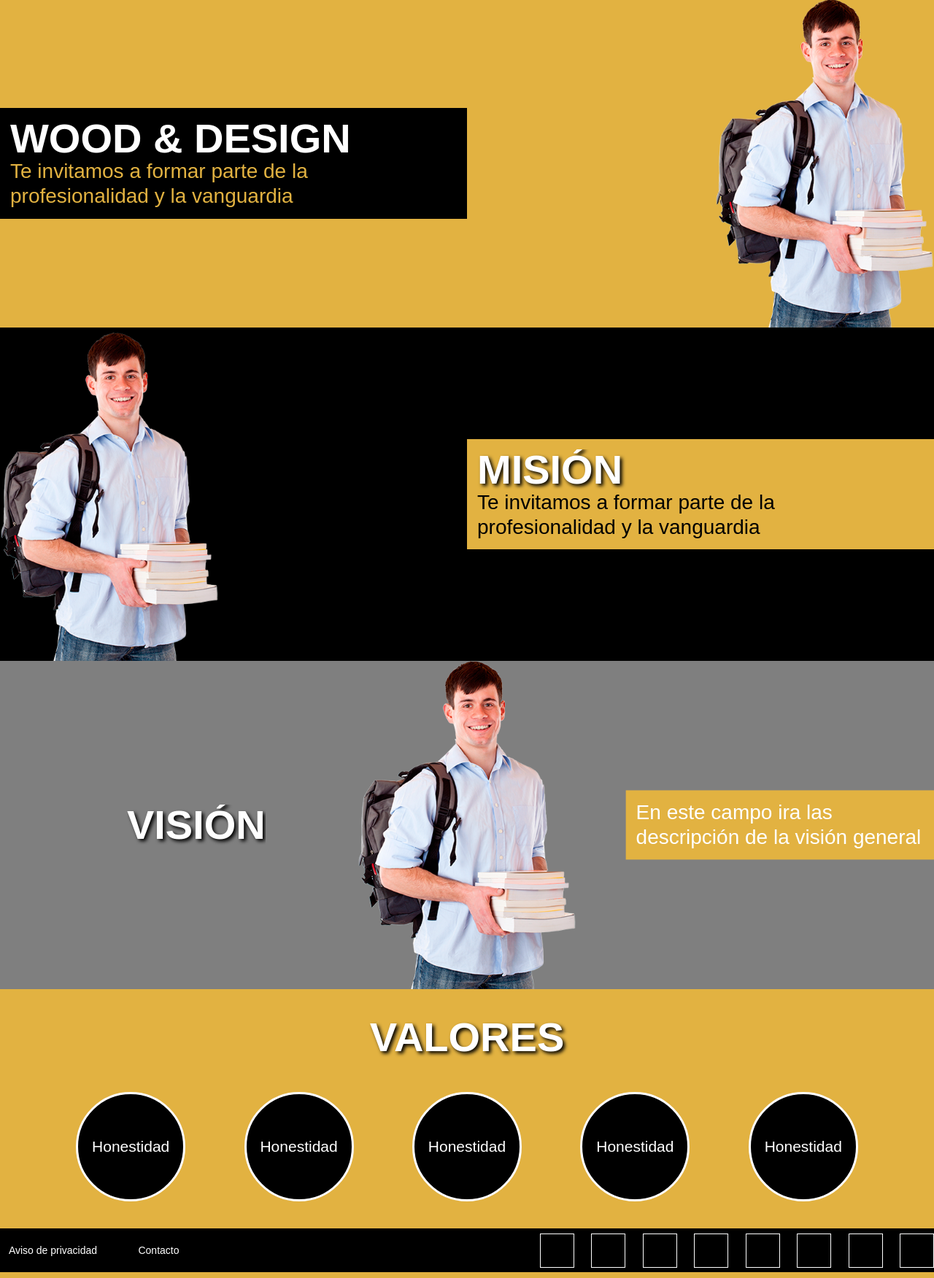
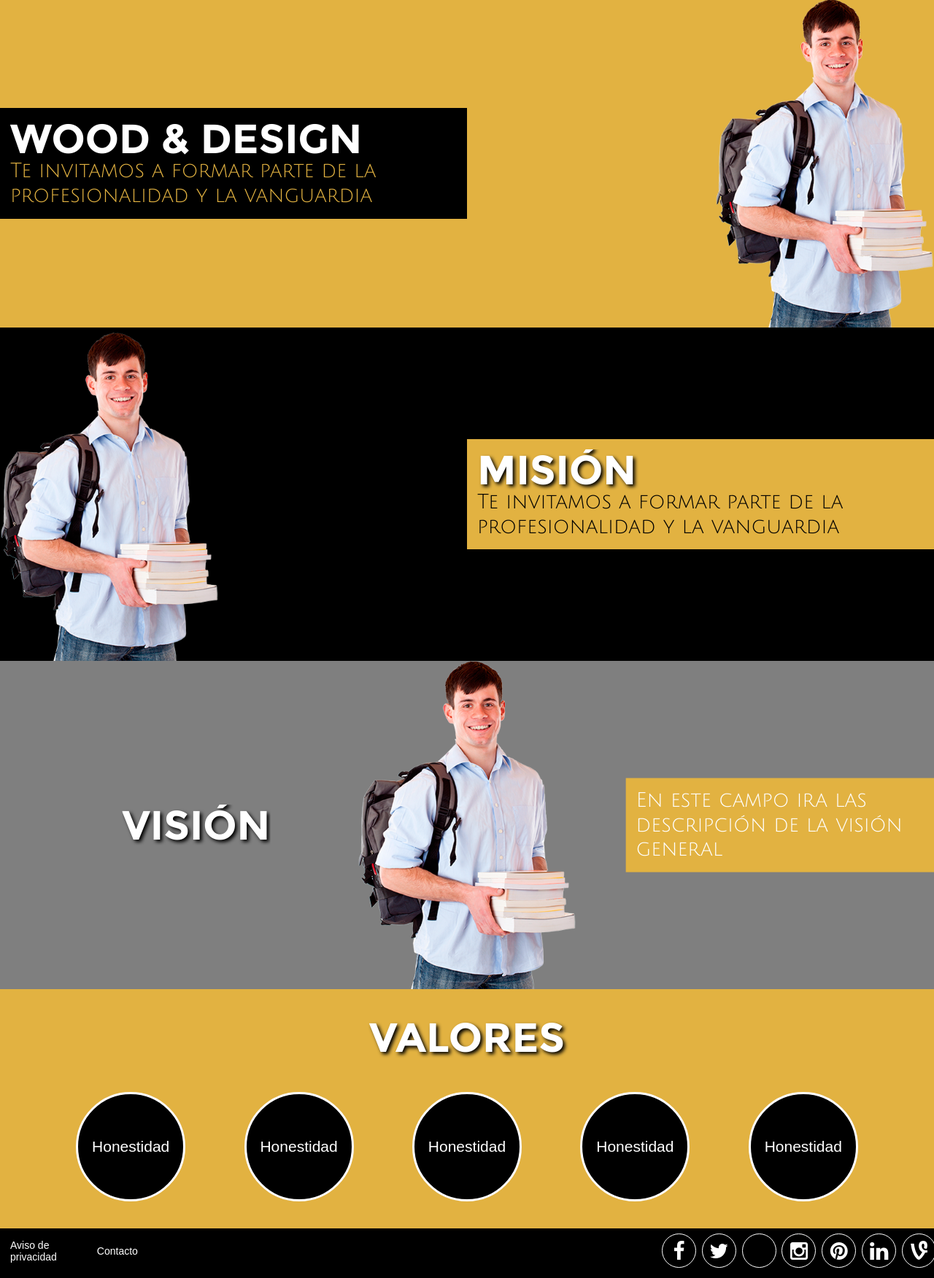
Before and after one commit to miraitag/wood-design, a PHP site: page /home.php in a window 1280 px wide. Shown: the part 61-1813 px from the top of the page at 73% size. Run offline with PHP 8.4, Linux system fonts and the light colour scheme.

Commit message:
WD: on going footer

```diff
--- a/components/foo.php
+++ b/components/foo.php
@@ -12,7 +12,7 @@
 			<li class="wd-footer__shares-item pinterest"><a href="#"><i class="wd-icon-pinterest"></i></a></li>
 			<li class="wd-footer__shares-item linkedin"><a href="#"><i class="wd-icon-linkedin"></i></a></li>
 			<li class="wd-footer__shares-item vine"><a href="#"><i class="wd-icon-vine"></i></a></li>
-			<li class="wd-footer__shares-item vine"><a href="#"><i class="wd-icon-whatsapp"></i></a></li>
+			<li class="wd-footer__shares-item whatsapp"><a href="#"><i class="wd-icon-whatsapp"></i></a></li>
 		</ul>
 	</div>
 </footer>
--- a/dist/css/global.css
+++ b/dist/css/global.css
@@ -1,53 +1,45 @@
 .wd-footer {
-  height: 60px;
+  padding: 0.5em 0.5em 1em 0.5em;
   max-height: 60px;
   overflow: hidden;
   width: 100%;
   background: #000;
-  display: -webkit-flex;
   display: -ms-flexbox;
   display: flex;
-  -webkit-align-items: center;
   -ms-flex-align: center;
       align-items: center; }
   .wd-footer__main {
-    display: -webkit-flex;
     display: -ms-flexbox;
     display: flex;
-    -webkit-justify-content: space-between;
     -ms-flex-pack: justify;
         justify-content: space-between;
-    -webkit-align-items: center;
     -ms-flex-align: center;
         align-items: center;
     width: 100%;
     max-width: 100%;
     margin: auto; }
+    @media all and (max-width: 647px) {
+      .wd-footer__main {
+        -ms-flex-direction: column;
+            flex-direction: column; } }
     @media all and (min-width: 1281px) {
       .wd-footer__main {
         max-width: 1280px; } }
   .wd-footer__options {
-    display: -webkit-flex;
     display: -ms-flexbox;
-    display: flex;
-    width: calc(100% / 2); }
+    display: flex; }
     .wd-footer__options-item {
-      display: -webkit-flex;
       display: -ms-flexbox;
       display: flex;
       max-width: 145px;
       width: 100%;
-      -webkit-justify-content: center;
       -ms-flex-pack: center;
           justify-content: center; }
       .wd-footer__options-item > a {
-        display: -webkit-flex;
         display: -ms-flexbox;
         display: flex;
-        -webkit-justify-content: center;
         -ms-flex-pack: center;
             justify-content: center;
-        -webkit-align-items: center;
         -ms-flex-align: center;
             align-items: center;
         color: #fff;
@@ -60,43 +52,229 @@
             color: #e2b241;
             transition: all 300ms linear; } }
   .wd-footer__shares {
-    display: -webkit-flex;
     display: -ms-flexbox;
     display: flex;
-    -webkit-justify-content: space-between;
-        -ms-flex-pack: justify;
-            justify-content: space-between;
-    -webkit-align-items: center;
+    -ms-flex-pack: distribute;
+        justify-content: space-around;
     -ms-flex-align: center;
-            align-items: center;
-    width: calc(100% / 2 - 100px); }
+        align-items: center; }
+    @media all and (min-width: 648px) {
+      .wd-footer__shares {
+        width: calc(100% / 2); } }
+    @media all and (min-width: 1010px) {
+      .wd-footer__shares {
+        width: calc(80% / 2 - 10%); } }
     .wd-footer__shares-item {
-      display: -webkit-flex;
-      display: -ms-flexbox;
-      display: flex; }
-      .wd-footer__shares-item > a {
-        display: -webkit-flex;
       display: -ms-flexbox;
       display: flex;
-        -webkit-justify-content: center;
-            -ms-flex-pack: center;
-                justify-content: center;
-        -webkit-align-items: center;
-            -ms-flex-align: center;
-                align-items: center;
+      border-radius: 50%;
+      border: 1px solid #fff; }
+      @media all and (min-width: 948px) {
+        .wd-footer__shares-item:hover {
+          background: transparent;
+          transition: all 300ms linear; } }
+      .wd-footer__shares-item > a {
         height: 45px;
         width: 45px;
-        color: #fff;
-        border: 1px solid #fff; }
+        color: #fff; }
         .wd-footer__shares-item > a > i {
           width: 100%;
           height: 100%;
-          font-size: 0.8em; }
+          font-size: 2em;
+          display: -ms-flexbox;
+          display: flex;
+          -ms-flex-pack: center;
+              justify-content: center;
+          -ms-flex-align: center;
+              align-items: center; }
+      @media all and (min-width: 948px) {
+        .wd-footer__shares-item:hover.facebook {
+          background: #3b5998; }
+        .wd-footer__shares-item:hover.twitter {
+          background: #55acee; }
+        .wd-footer__shares-item:hover.google {
+          background: #dd4b39; }
+        .wd-footer__shares-item:hover.instagram {
+          background: #125688; }
+        .wd-footer__shares-item:hover.pinterest {
+          background: #cb2027; }
+        .wd-footer__shares-item:hover.linkedin {
+          background: #007bb5; }
+        .wd-footer__shares-item:hover.vine {
+          background: #00bf8f; }
+        .wd-footer__shares-item:hover.whatsapp {
+          background: #4dc247; } }
 
-@import url(../../assets/fonts/wood/styles.css);
-@import url(../../assets/fonts/JuliusSansOne/styles.css);
-@import url(../../assets/fonts/Montserrat/styles.css);
-@import url(../../assets/fonts/Oswald/styles.css);
+.no-mobile .wd-footer__shares-item.whatsapp, .no-mobile.desktop .wd-footer__shares-item.whatsapp {
+  display: none; }
+
+.mobile .wd-footer__shares-item.whatsapp {
+  display: -ms-flexbox;
+  display: flex; }
+
+@font-face {
+  font-family: 'Julius Sans One';
+  src: url("../../assets/fonts/JuliusSansOne/JuliusSansOne-Regular.eot");
+  src: url("../../assets/fonts/JuliusSansOne/JuliusSansOne-Regular.eot?#iefix") format("embedded-opentype"), url("../../assets/fonts/JuliusSansOne/JuliusSansOne-Regular.woff") format("woff"), url("../../assets/fonts/JuliusSansOne/JuliusSansOne-Regular.ttf") format("truetype"), url("../../assets/fonts/JuliusSansOne/JuliusSansOne-Regular.svg#JuliusSansOne-Regular") format("svg");
+  font-weight: normal;
+  font-style: normal; }
+
+@font-face {
+  font-family: 'Montserrat';
+  src: url("../../assets/fonts/Montserrat/Montserrat-Regular.eot");
+  src: url("../../assets/fonts/Montserrat/Montserrat-Regular.eot?#iefix") format("embedded-opentype"), url("../../assets/fonts/Montserrat/Montserrat-Regular.woff") format("woff"), url("../../assets/fonts/Montserrat/Montserrat-Regular.ttf") format("truetype"), url("../../assets/fonts/Montserrat/Montserrat-Regular.svg#Montserrat-Regular") format("svg");
+  font-weight: normal;
+  font-style: normal; }
+
+@font-face {
+  font-family: 'Montserrat Bold';
+  src: url("../../assets/fonts/Montserrat/Montserrat-Bold.eot");
+  src: url("../../assets/fonts/Montserrat/Montserrat-Bold.eot?#iefix") format("embedded-opentype"), url("../../assets/fonts/Montserrat/Montserrat-Bold.woff") format("woff"), url("../../assets/fonts/Montserrat/Montserrat-Bold.ttf") format("truetype"), url("../../assets/fonts/Montserrat/Montserrat-Bold.svg#Montserrat-Bold") format("svg");
+  font-weight: bold;
+  font-style: normal; }
+
+@font-face {
+  font-family: 'Oswald';
+  src: url("Oswald-Regular.eot");
+  src: url("Oswald-Regular.eot?#iefix") format("embedded-opentype"), url("Oswald-Regular.woff") format("woff"), url("Oswald-Regular.ttf") format("truetype"), url("Oswald-Regular.svg#Oswald-Regular") format("svg");
+  font-weight: normal;
+  font-style: normal; }
+
+@font-face {
+  font-family: 'Oswald Bold';
+  src: url("Oswald-Bold.eot");
+  src: url("Oswald-Bold.eot?#iefix") format("embedded-opentype"), url("Oswald-Bold.woff") format("woff"), url("Oswald-Bold.ttf") format("truetype"), url("Oswald-Bold.svg#Oswald-Bold") format("svg");
+  font-weight: bold;
+  font-style: normal; }
+
+@font-face {
+  font-family: 'Oswald Light';
+  src: url("Oswald-Light.eot");
+  src: url("Oswald-Light.eot?#iefix") format("embedded-opentype"), url("Oswald-Light.woff") format("woff"), url("Oswald-Light.ttf") format("truetype"), url("Oswald-Light.svg#Oswald-Light") format("svg");
+  font-weight: 300;
+  font-style: normal; }
+
+@font-face {
+  font-family: "wood-design";
+  src: url("../../assets/fonts/wood/wood-design.eot");
+  src: url("../../assets/fonts/wood/wood-design.eot?#iefix") format("embedded-opentype"), url("../../assets/fonts/wood/wood-design.woff") format("woff"), url("../../assets/fonts/wood/wood-design.ttf") format("truetype"), url("../../assets/fonts/wood/wood-design.svg#wood-design") format("svg");
+  font-weight: normal;
+  font-style: normal; }
+
+[data-icon]:before {
+  font-family: "wood-design" !important;
+  content: attr(data-icon);
+  font-style: normal !important;
+  font-weight: normal !important;
+  font-variant: normal !important;
+  text-transform: none !important;
+  speak: none;
+  line-height: 1;
+  -webkit-font-smoothing: antialiased;
+  -moz-osx-font-smoothing: grayscale; }
+
+[class^="wd-icon-"]:before,
+[class*=" wd-icon-"]:before {
+  font-family: "wood-design" !important;
+  font-style: normal !important;
+  font-weight: normal !important;
+  font-variant: normal !important;
+  text-transform: none !important;
+  speak: none;
+  line-height: 1;
+  -webkit-font-smoothing: antialiased;
+  -moz-osx-font-smoothing: grayscale; }
+
+.wd-icon-down:before {
+  content: "\61"; }
+
+.wd-icon-left:before {
+  content: "\62"; }
+
+.wd-icon-right:before {
+  content: "\63"; }
+
+.wd-icon-up:before {
+  content: "\64"; }
+
+.wd-icon-comment:before {
+  content: "\66"; }
+
+.wd-icon-facebook:before {
+  content: "\67"; }
+
+.wd-icon-vimeo:before {
+  content: "\69"; }
+
+.wd-icon-youtube:before {
+  content: "\6a"; }
+
+.wd-icon-twitter:before {
+  content: "\6b"; }
+
+.wd-icon-vine:before {
+  content: "\6c"; }
+
+.wd-icon-linkedin:before {
+  content: "\68"; }
+
+.wd-icon-pinterest:before {
+  content: "\6d"; }
+
+.wd-icon-instagram:before {
+  content: "\6e"; }
+
+.wd-icon-hamburger:before {
+  content: "\6f"; }
+
+.wd-icon-close:before {
+  content: "\70"; }
+
+.wd-icon-check:before {
+  content: "\65"; }
+
+.wd-icon-play:before {
+  content: "\71"; }
+
+.wd-icon-pause:before {
+  content: "\72"; }
+
+.wd-icon-whatsapp:before {
+  content: "\73"; }
+
+.wd-icon-stop:before {
+  content: "\74"; }
+
+.wd-icon-mute:before {
+  content: "\75"; }
+
+.wd-icon-volume:before {
+  content: "\76"; }
+
+.wd-icon-mail:before {
+  content: "\77"; }
+
+.wd-icon-user:before {
+  content: "\78"; }
+
+.wd-icon-phone:before {
+  content: "\79"; }
+
+.wd-icon-copyright:before {
+  content: "\7a"; }
+
+.wd-icon-student:before {
+  content: "\41"; }
+
+.wd-icon-location:before {
+  content: "\42"; }
+
+.wd-icon-skype:before {
+  content: "\43"; }
+
+.wd-icon-share:before {
+  content: "\44"; }
+
 body {
   font-size: 14px; }
 
@@ -786,38 +932,31 @@ textarea {
               top: 50%;
               max-width: calc(100% / 2 - 10%);
               max-height: 190px;
-              -webkit-transform: translate(-50%, -50%);
               transform: translate(-50%, -50%); }
             .wd-stage__content.center .wd-stage__content-description__txt {
               position: absolute;
               right: -17%;
               top: 50%;
               max-width: calc(100% / 3);
-              -webkit-transform: translate(-50%, -50%);
               transform: translate(-50%, -50%);
               max-height: 230px;
               padding: 0.5em;
               box-sizing: border-box; } }
     @media all and (min-width: 481px) {
       .wd-stage__content.right {
-        -webkit-justify-content: space-between;
         -ms-flex-pack: justify;
             justify-content: space-between; } }
     .wd-stage__content.right .wd-stage__content-image {
-      -webkit-order: 1;
       -ms-flex-order: 1;
           order: 1;
       padding: 0; }
       @media all and (min-width: 481px) {
         .wd-stage__content.right .wd-stage__content-image {
-          -webkit-align-self: flex-end;
           -ms-flex-item-align: end;
               align-self: flex-end; } }
     .wd-stage__content.right .wd-stage__content-description {
-      -webkit-order: 0;
       -ms-flex-order: 0;
           order: 0;
-      -webkit-align-self: center;
       -ms-flex-item-align: center;
           align-self: center; }
   .wd-stage__background {
```
Also changed, not shown: other parts of dist/css/global.css (+0 -48 lines), sass/foo.scss (+70 -9 lines), sass/generic.scss (+196 -4 lines). Lines whose indentation alone changed are shown as unchanged.
